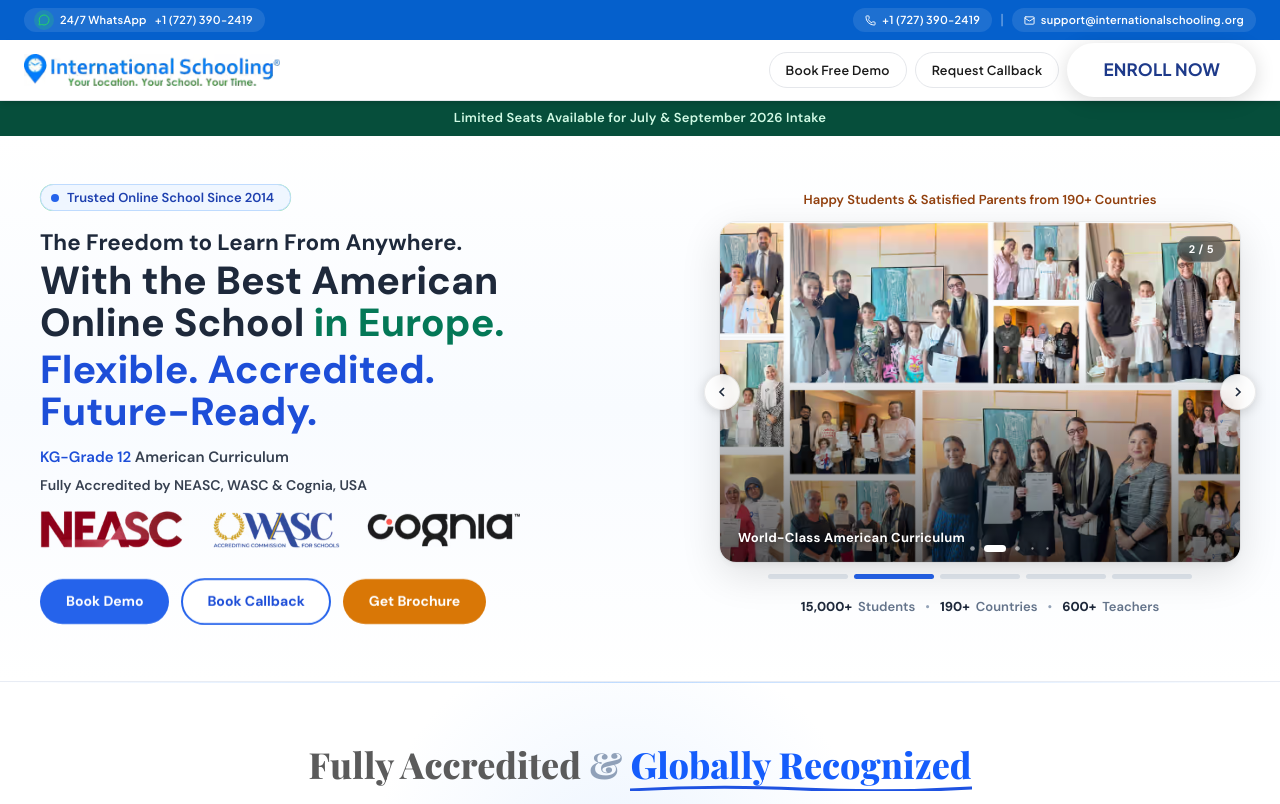
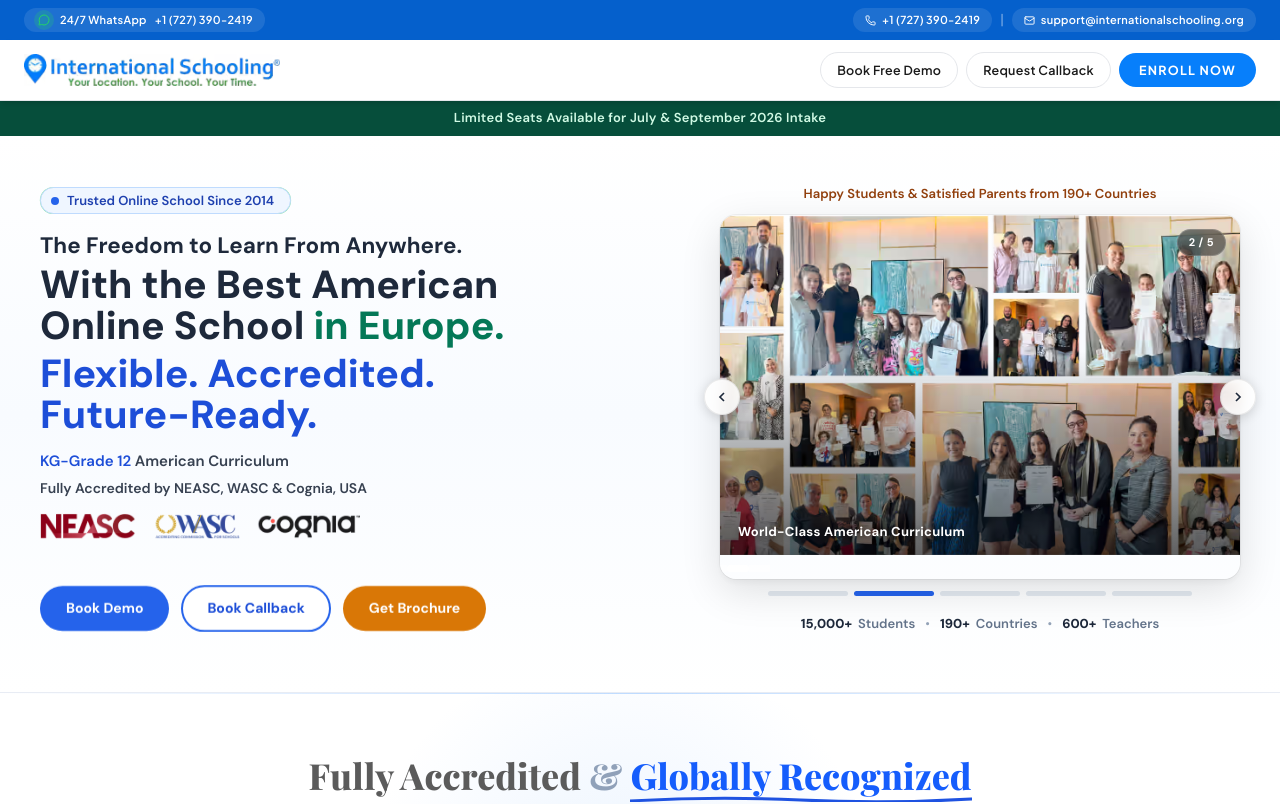
Before and after one commit to itsupport-seri/europe-test, a Next.js app: page / in a window 1280 px wide. Shown: the top 804 px of the page. Built offline with nearby package versions, Linux system fonts and the light colour scheme.

Commit message:
performance increase

```diff
--- a/app/components/BelowFoldSections.js
+++ b/app/components/BelowFoldSections.js
@@ -49,7 +49,7 @@
           observer.disconnect();
         }
       },
-      { rootMargin: "600px 0px", threshold: 0 }
+      { rootMargin: "200px 0px", threshold: 0 }
     );
 
     const node = ref.current;
--- a/app/components/Navbar.js
+++ b/app/components/Navbar.js
@@ -131,7 +131,7 @@
                     href={cta.href}
                     target={cta.external ? "_blank" : undefined}
                     rel={cta.external ? "noreferrer" : undefined}
-                    className="cta-btn px-5 py-2 text-[12.5px] font-bold tracking-widest uppercase bg-[#077ffb] text-white rounded-full hover:bg-[#077ffb] transition-colors"
+                    className="navbar-cta-btn px-5 py-2 text-[12.5px] font-bold tracking-widest uppercase bg-[#077ffb] text-white rounded-full hover:bg-[#0662d1] transition-colors"
                   >
                     {cta.label}
                   </a>
@@ -150,7 +150,7 @@
 
             <div className="flex lg:hidden items-center gap-2 ml-auto">
               <a href="/enrollment"
-                className="cta-btn px-3 py-1.5 text-[11px] font-bold tracking-wide bg-[#077ffb] text-white rounded-full"
+                className="navbar-cta-btn px-3 py-1.5 text-[11px] font-bold tracking-widest uppercase bg-[#077ffb] text-white rounded-full hover:bg-[#0662d1] transition-colors"
               >
                 ENROLL NOW
               </a>
@@ -222,15 +222,14 @@
 
             <div className="px-4 py-4 flex flex-col gap-2.5">
               {ctaLinks.map((cta) => (
-
-                 <a key={cta.label}
+                <a key={cta.label}
                   href={cta.href}
                   target={cta.external ? "_blank" : undefined}
                   rel={cta.external ? "noreferrer" : undefined}
                   onClick={() => setMenuOpen(false)}
-                  className={`cta-btn flex items-center justify-center py-3 text-[13px] font-semibold rounded-xl transition-colors ${
+                  className={`navbar-cta-btn flex items-center justify-center py-3 text-[13px] font-semibold rounded-xl transition-colors ${
                     cta.primary
-                      ? "bg-[#f97316] text-white hover:bg-[#ea6c0a]"
+                      ? "bg-[#077ffb] text-white hover:bg-[#0662d1]"
                       : "border border-gray-200 bg-white text-[#444] hover:border-[#077ffb] hover:text-[#077ffb]"
                   }`}
                 >
--- a/app/components/sections/Ctabanner.js
+++ b/app/components/sections/Ctabanner.js
@@ -118,7 +118,7 @@
           z-index: 1;
         }
 
-        .cta-btn {
+        .cta-card .cta-btn {
           display: inline-flex;
           align-items: center;
           justify-content: center;
@@ -137,13 +137,13 @@
           letter-spacing: .01em;
         }
 
-        .cta-btn:hover {
+        .cta-card .cta-btn:hover {
           background: #eff6ff;
           transform: translateY(-2px);
           box-shadow: 0 8px 30px rgba(0,0,0,.2);
         }
 
-        .cta-btn:active {
+        .cta-card .cta-btn:active {
           transform: translateY(0);
           box-shadow: 0 2px 10px rgba(0,0,0,.15);
         }
--- a/app/components/sections/HeroSection.js
+++ b/app/components/sections/HeroSection.js
@@ -1,6 +1,7 @@
 "use client";
 
-import { useState, useEffect, useRef } from "react";
+import Image from "next/image";
+import { useEffect, useState } from "react";
 
 const STATS = [
   { value: "15,000+", label: "Students" },
@@ -14,7 +15,6 @@
   {
     src: "/new-collage.avif",
     label: "Happy Students from 190+ Countries",
-    // fallbackBg: "linear-gradient(135deg, #1e40af 0%, #3b82f6 100%)",
   },
   {
     src: "/uae-main.avif",
@@ -39,70 +39,15 @@
 ];
 
 export default function HeroSection() {
-  const swiperRef = useRef(null);
-  const swiperInstanceRef = useRef(null);
   const [activeIndex, setActiveIndex] = useState(0);
-  const [swiperReady, setSwiperReady] = useState(false);
   const [imgErrors, setImgErrors] = useState({});
 
   useEffect(() => {
-    // Inject Swiper CSS
-    if (!document.getElementById("swiper-css")) {
-      const link = document.createElement("link");
-      link.id = "swiper-css";
-      link.rel = "stylesheet";
-      link.href =
-        "https://cdnjs.cloudflare.com/ajax/libs/Swiper/11.0.5/swiper-bundle.min.css";
-      document.head.appendChild(link);
-    }
+    const intervalId = window.setInterval(() => {
+      setActiveIndex((current) => (current + 1) % SLIDES.length);
+    }, 4500);
 
-    // Load Swiper JS
-    const initSwiper = () => {
-      if (window.Swiper && swiperRef.current && !swiperInstanceRef.current) {
-        swiperInstanceRef.current = new window.Swiper(swiperRef.current, {
-          loop: true,
-          autoplay: {
-            delay: 3500,
-            disableOnInteraction: false,
-          },
-          effect: "fade",
-          fadeEffect: { crossFade: true },
-          speed: 800,
-          pagination: {
-            el: ".swiper-pagination",
-            clickable: true,
-            dynamicBullets: true,
-          },
-          navigation: {
-            nextEl: ".swiper-btn-next",
-            prevEl: ".swiper-btn-prev",
-          },
-          on: {
-            slideChange() {
-              setActiveIndex(this.realIndex);
-            },
-          },
-        });
-        setSwiperReady(true);
-      }
-    };
-
-    if (window.Swiper) {
-      initSwiper();
-    } else {
-      const script = document.createElement("script");
-      script.src =
-        "https://cdnjs.cloudflare.com/ajax/libs/Swiper/11.0.5/swiper-bundle.min.js";
-      script.onload = initSwiper;
-      document.body.appendChild(script);
-    }
-
-    return () => {
-      if (swiperInstanceRef.current) {
-        swiperInstanceRef.current.destroy(true, true);
-        swiperInstanceRef.current = null;
-      }
-    };
+    return () => window.clearInterval(intervalId);
   }, []);
 
   const handleImgError = (index) => {
@@ -112,8 +57,6 @@
   return (
     <>
       <style>{`
-        @import url('https://fonts.googleapis.com/css2?family=DM+Sans:wght@400;500;600;700;800&display=swap');
-
         .hero-section {
           width: 100%;
           background: linear-gradient(180deg, #ffffff 0%, #f8fbff 50%, #ffffff 100%);
@@ -214,6 +157,17 @@
           gap: 16px;
           flex-wrap: wrap;
           margin-bottom: 28px;
+        }
+        .accred-logo-wrapper {
+          width: 320px;
+          max-width: 100%;
+          min-width: 160px;
+          min-height: 44px;
+        }
+        .accred-logo-image {
+          width: 100%;
+          height: auto;
+          object-fit: contain;
         }
         .accred-logo-pill {
           display: flex;
@@ -318,21 +272,41 @@
             0 0 0 1px rgba(0,0,0,.05);
         }
 
+        .hero-swiper-outer .swiper {
+          position: relative;
+          width: 100%;
+          height: 100%;
+        }
+        .hero-swiper-outer .swiper-wrapper {
+          position: relative;
+          width: 100%;
+          height: 100%;
+        }
         .hero-swiper-outer .swiper-slide {
           height: 340px;
+          position: absolute;
+          inset: 0;
+          opacity: 0;
+          visibility: hidden;
+          overflow: hidden;
+          transition: opacity .7s ease, visibility .7s ease;
+        }
+        .hero-swiper-outer .swiper-slide.active {
+          opacity: 1;
+          visibility: visible;
           position: relative;
-          overflow: hidden;
         }
 
         /* Real image */
         .slide-img {
+          position: relative;
           width: 100%;
           height: 100%;
-          object-fit: cover;
+          overflow: hidden;
           display: block;
           transition: transform .7s ease;
         }
-        .hero-swiper-outer .swiper-slide:hover .slide-img {
+        .hero-swiper-outer .swiper-slide.active:hover .slide-img {
           transform: scale(1.04);
         }
 
@@ -505,7 +479,7 @@
           .hero-heading.line1 { font-size: 1.2rem; }
           .hero-heading.line2 { font-size: 2rem; }
           .accred-logos { gap: 10px; }
-          .hero-ctas { gap: 10px;, justify-content: center; }
+          .hero-ctas { gap: 10px; justify-content: center; }
           .btn-primary, .btn-amber { padding: 11px 20px; font-size: 13px; }
           .btn-outline { padding: 10px 18px; font-size: 13px; }
           .hero-swiper-outer .swiper-slide { height: 260px; }
@@ -560,12 +534,17 @@
             </p>
 
             <div className="accred-logos">
-              <img
+              <div className="accred-logo-wrapper">
+                <Image
                   src="/new-strip.avif"
                   alt="NEASC, WASC, Cognia accreditation logos"
-                style={{ height: "40px", width: "auto", objectFit: "contain" }}
-                onError={e => { e.currentTarget.style.display = "none"; }}
+                  width={220}
+                  height={55}
+                  className="accred-logo-image"
+                  loading="eager"
+                  decoding="async"
                 />
+              </div>
               {/* {ACCREDS.map(a => (
                 <span key={a} className="accred-logo-pill">{a}</span>
               ))} */}
@@ -591,28 +570,39 @@
             <div className="hero-swiper-outer">
 
               {/* Prev / Next buttons (outside swiper so they overlap border-radius) */}
-              <button className="swiper-btn-prev" aria-label="Previous slide">
+              <button className="swiper-btn-prev" aria-label="Previous slide" onClick={() => setActiveIndex((current) => (current - 1 + SLIDES.length) % SLIDES.length)}>
                 <svg viewBox="0 0 24 24" fill="none" stroke="currentColor">
                   <polyline points="15 18 9 12 15 6" />
                 </svg>
               </button>
-              <button className="swiper-btn-next" aria-label="Next slide">
+              <button className="swiper-btn-next" aria-label="Next slide" onClick={() => setActiveIndex((current) => (current + 1) % SLIDES.length)}>
                 <svg viewBox="0 0 24 24" fill="none" stroke="currentColor">
                   <polyline points="9 18 15 12 9 6" />
                 </svg>
               </button>
 
-              <div className="swiper" ref={swiperRef}>
+              <div className="swiper">
                 <div className="swiper-wrapper">
                   {SLIDES.map((slide, i) => (
-                    <div className="swiper-slide" key={i}>
+                    <div
+                      className={`swiper-slide${activeIndex === i ? " active" : ""}`}
+                      key={i}
+                    >
                       {!imgErrors[i] ? (
-                        <img
-                          className="slide-img"
+                        <div className="slide-img">
+                          <Image
                             src={slide.src}
                             alt={slide.label}
+                            fill
+                            sizes="(max-width: 768px) 100vw, 520px"
+                            quality={80}
+                            priority={i === 0}
+                            loading={i === 0 ? "eager" : "lazy"}
+                            decoding="async"
+                            style={{ objectFit: "cover" }}
                             onError={() => handleImgError(i)}
                           />
+                        </div>
                       ) : (
                         <div
                           className="slide-fallback"
@@ -648,7 +638,18 @@
                 </div>
 
                 {/* Pagination */}
-                <div className="swiper-pagination" />
+                <div className="swiper-pagination" role="tablist">
+                  {SLIDES.map((_, index) => (
+                    <button
+                      key={index}
+                      type="button"
+                      className={`swiper-pagination-bullet${activeIndex === index ? " swiper-pagination-bullet-active" : ""}`}
+                      aria-label={`Go to slide ${index + 1}`}
+                      aria-pressed={activeIndex === index}
+                      onClick={() => setActiveIndex(index)}
+                    />
+                  ))}
+                </div>
               </div>
             </div>
 
@@ -661,11 +662,7 @@
                   role="tab"
                   aria-selected={activeIndex === i}
                   aria-label={`Slide ${i + 1}`}
-                  onClick={() => {
-                    if (swiperInstanceRef.current) {
-                      swiperInstanceRef.current.slideToLoop(i);
-                    }
-                  }}
+                  onClick={() => setActiveIndex(i)}
                 />
               ))}
             </div>
--- a/app/globals.css
+++ b/app/globals.css
@@ -162,6 +162,25 @@
 }
 
 /* ─── Navbar Optimized Styles ─── */
+.navbar-cta-btn {
+  position: relative;
+  overflow: hidden;
+  transition: transform 0.2s ease, box-shadow 0.2s ease;
+}
+
+.navbar-cta-btn::before {
+  content: '';
+  position: absolute;
+  inset: 0;
+  background: rgba(255,255,255,0.15);
+  transform: translateX(-100%);
+  transition: transform 0.28s ease;
+}
+
+.navbar-cta-btn:hover::before {
+  transform: translateX(0);
+}
+
 .cta-btn {
   position: relative;
   overflow: hidden;
```
Lines whose indentation alone changed are shown as unchanged.
